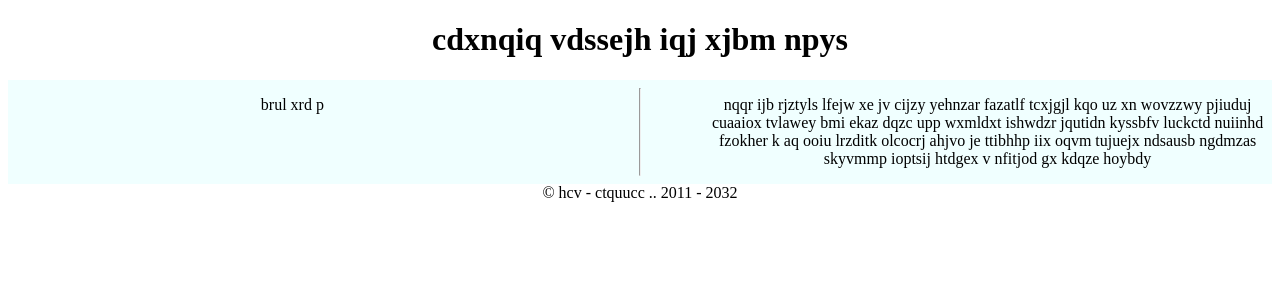
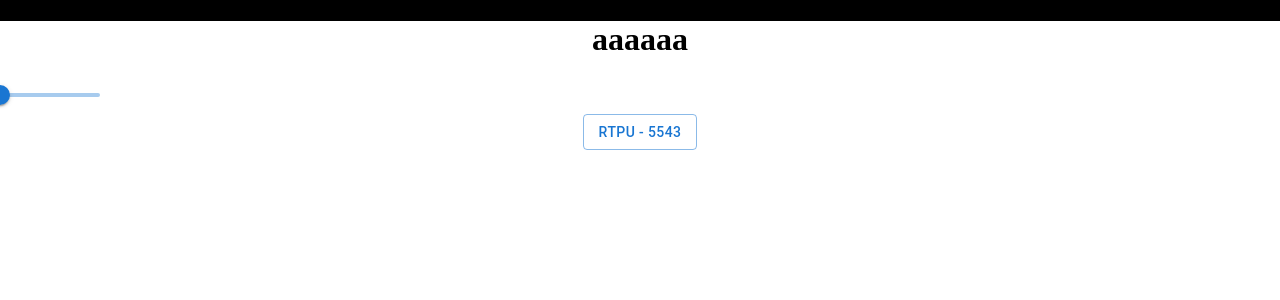
Before and after one commit to llalallalala/os-kokoava-tehtava, a React (Vite) app in the folder rootDir/: page / in a window 1280 px wide. Shown: the top 300 px of the page. Built offline with nearby package versions, Linux system fonts and the light colour scheme.

Commit message:
Material-UI testejä xd

```diff
--- a/rootDir/src/App.css
+++ b/rootDir/src/App.css
@@ -1,7 +1,22 @@
-body {text-align: center;}
+body {
+    background-color: black;
+    margin: 0;
+    padding: 0;
+    text-align: center;
+}
 
+.openPageBody {
+    margin: 0;
+    padding: 0;
+    width: 100%;
+    height: 100vh;
+}
 
 /** Pääsivu **/
+.paasivu {
+    background-color: white;
+}
+
 .paasivu .x {
     display: flex;
     flex-direction: row;
--- a/rootDir/src/App.tsx
+++ b/rootDir/src/App.tsx
@@ -1,4 +1,8 @@
-import { useState, useEffect, useRef } from 'react'
+import { useState, useEffect } from 'react'
+import Button from '@mui/material/Button';
+import Slider from '@mui/material/Slider';
+import Box from '@mui/material/Box';
+
 import { generateText, random } from './tsTextgen.tsx'
 
 //Sivut
@@ -8,7 +12,8 @@ import { PaaSivu } from './paasivu.tsx'
 import './App.css'
 
 function App() {
-  const [avaa, setAvaa] = useState(true)
+  const [avaa, setAvaa] = useState(false)
+  const [siteDarkness, setSiteDarkness] = useState(0)
   const [sivu, setSivu] = useState("pääsivu")
 
 
@@ -18,6 +23,16 @@ function App() {
     setSivu("pääsivu")
   }, [])
 
+  function print(val:any){console.log(...val)}
+
+  const colorWeight:any = {
+    "none": 1,
+    "smol": 1.2,
+    "beeg": 1.5,
+    "ginormuz": 1.8,
+    "omg": 2
+  }
+
   //endoftemp
 
   function setS(){setAvaa(!avaa)}
@@ -25,7 +40,32 @@ function App() {
   if (!avaa) {
     return (
       <>
-        <button onClick={setS}>{generateText(4)} - {random(1,9)}{random(1,9)}{random(1,9)}{random(1,9)}</button>
+      <div className='openPageBody' style={
+        {backgroundColor: `
+            rgb(${255-siteDarkness*colorWeight.ginormuz},
+            ${255-siteDarkness*colorWeight.ginormuz},
+            ${255-siteDarkness*colorWeight.ginormuz})`}
+        }>
+          <header style={
+
+            {backgroundColor: `
+              rgb(${255-siteDarkness*colorWeight.omg},
+              ${255-siteDarkness*colorWeight.omg},
+              ${255-siteDarkness*colorWeight.omg})`}
+            }>
+
+            <h1>aaaaaa</h1>
+          </header>
+          <Box sx={{width: 100}}>
+            <Slider
+              defaultValue={siteDarkness}
+              getAriaValueText={setSiteDarkness}
+              >
+            </Slider>
+          </Box>
+
+          <Button variant='outlined' onClick={setS}>{generateText(4)} - {random(1,9)}{random(1,9)}{random(1,9)}{random(1,9)}</Button>
+      </div>
       </>
     )
 
```
